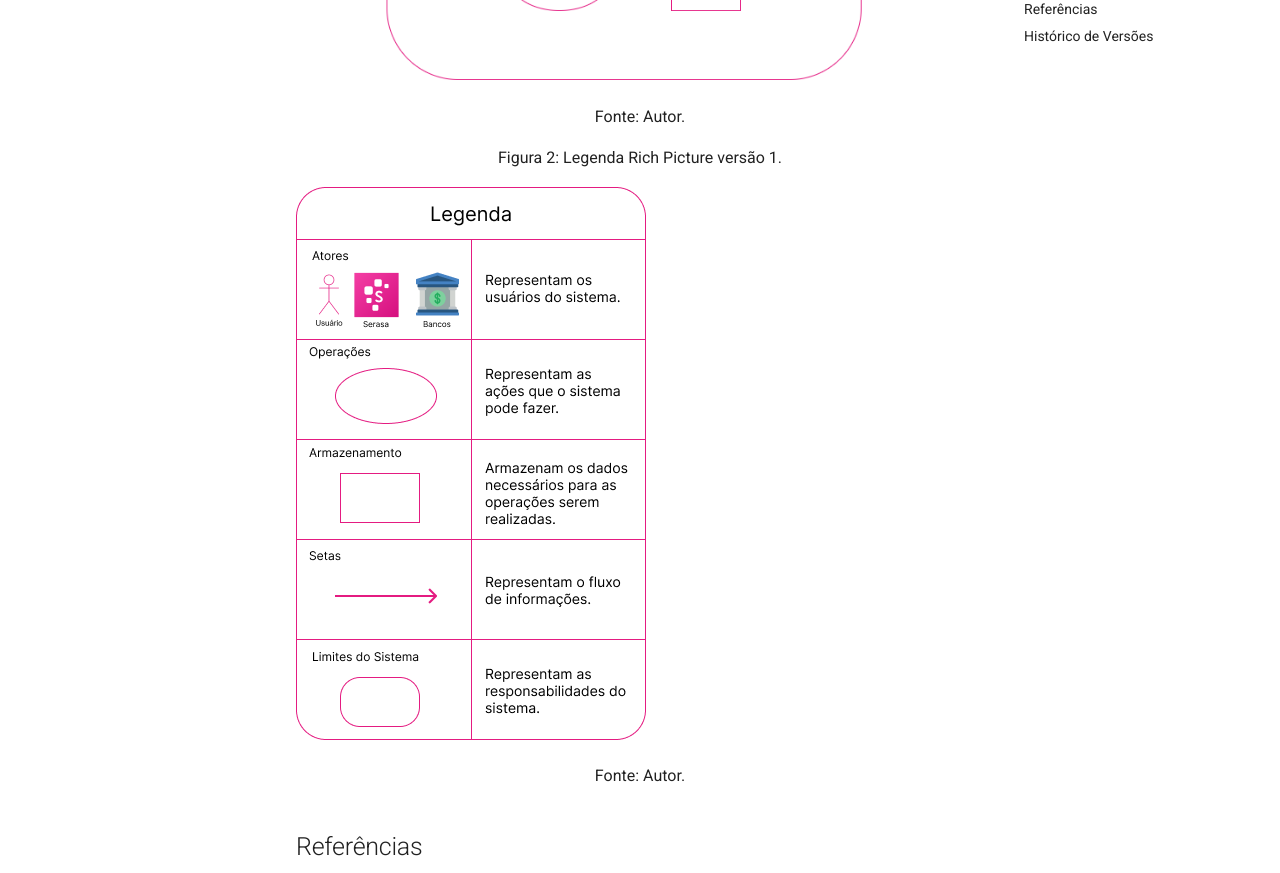
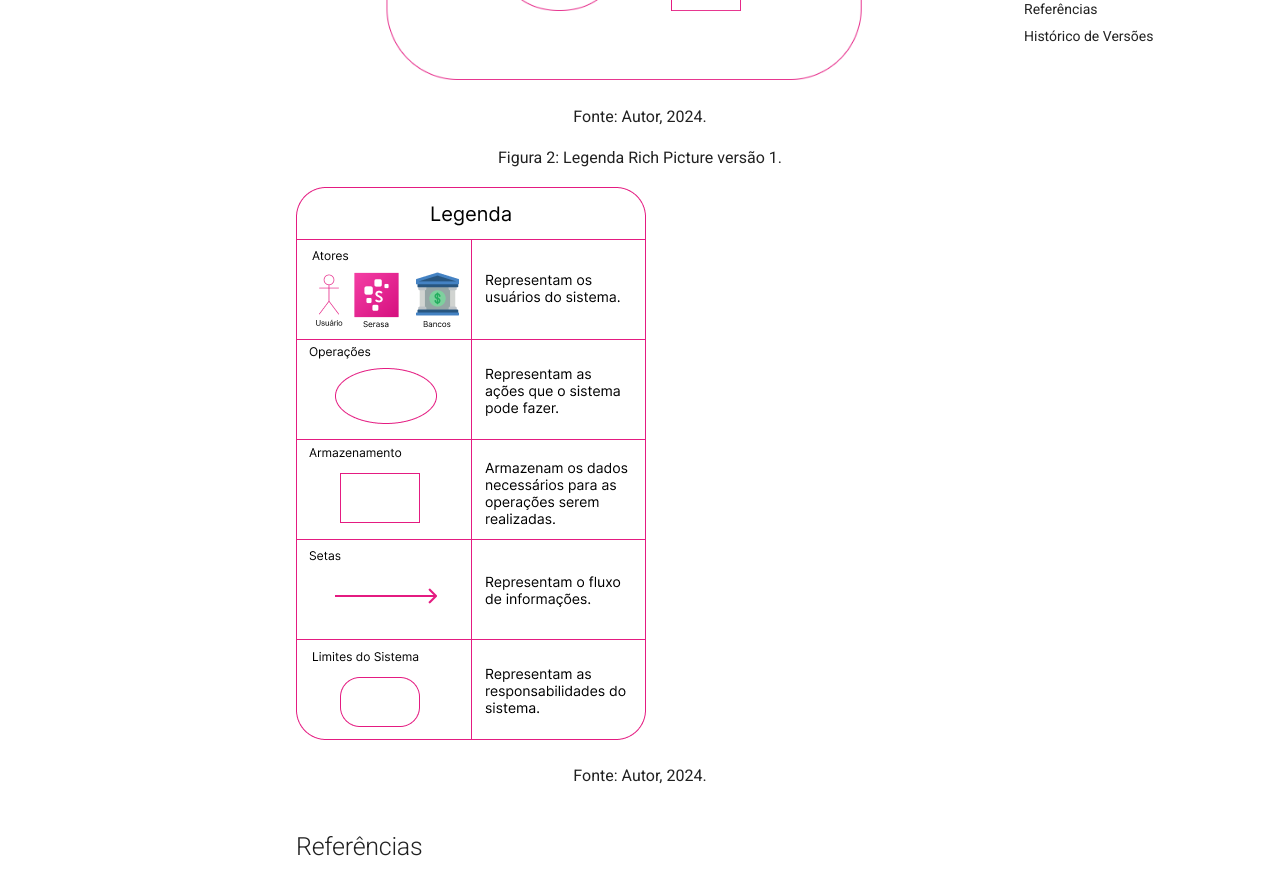
Before and after one commit to Requisitos-de-Software/2024.1-Serasa, an MkDocs documentation site: the page built from docs/pre-rastreabilidade/richpicture.md, in a window 1280 px wide and 1400 px high, scrolled down 1143 px. Shown: the part 153-1026 px from the top of the window. Built offline with MkDocs 1.6.1 and Material for MkDocs 9.7.7, drawn with Linux system fonts in a browser that asks for light colours; comment, search, counter and statistics services are not loaded.

Commit message:
alt: autor e ano

```diff
--- a/docs/pre-rastreabilidade/richpicture.md
+++ b/docs/pre-rastreabilidade/richpicture.md
@@ -10,12 +10,12 @@ O Rich Picture é uma forma visual e informal para expressar ideias e analisar p
 
 ![Richpicture](../assets/richpicture/Projeto-Serasa-Rich-Picture.drawio.png)
 
-<font size="3"><p style="text-align: center">Fonte: Autor.</p></font>
+<font size="3"><p style="text-align: center">Fonte: Autor, 2024.</p></font>
 
 <font size="3"><p style="text-align: center">Figura 2: Legenda Rich Picture versão 1.</p></font>
 ![LegendaRichpicturev1](../assets/richpicture/legenda-rich-picture-serasa.png)
 
-<font size="3"><p style="text-align: center">Fonte: Autor.</p></font>
+<font size="3"><p style="text-align: center">Fonte: Autor, 2024.</p></font>
 
 ## Referências
 
```
